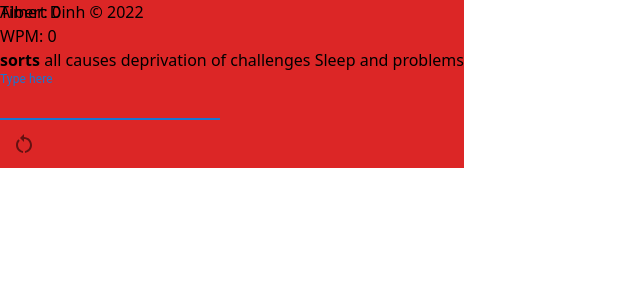
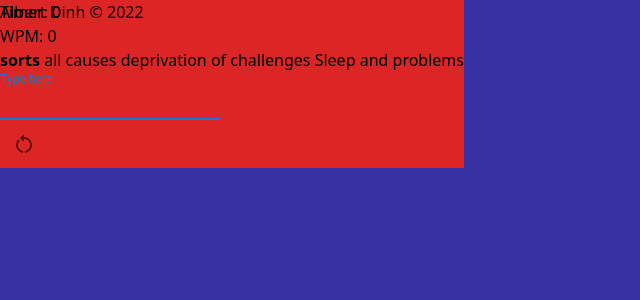
Before and after one commit to albert-dinh-01/TypingTest, a React (Create React App) app in the folder front/: page / in a window 1280 px wide. Shown: the top 300 px of the page, without its empty margins (0-640 px from the left). Built offline with nearby package versions, Linux system fonts and the light colour scheme.

Commit message:
Changed background colour for the app

```diff
--- a/front/src/App.css
+++ b/front/src/App.css
@@ -5,4 +5,5 @@
 body {
 	padding: 0;
 	margin: 0;
+	background-color: rgb(55 48 163);
 }
--- a/front/src/App.tsx
+++ b/front/src/App.tsx
@@ -6,7 +6,7 @@ import Footer from "./components/Footer/Footer";
 
 const App = () => {
 	return (
-		<div className="relative w-auto h-auto min-h-[500px]" id="app">
+		<div className="relative w-[100vw] h-[100vh] " id="app">
 			<WelcomeText />
 			<TextField />
 			<Footer />
```
